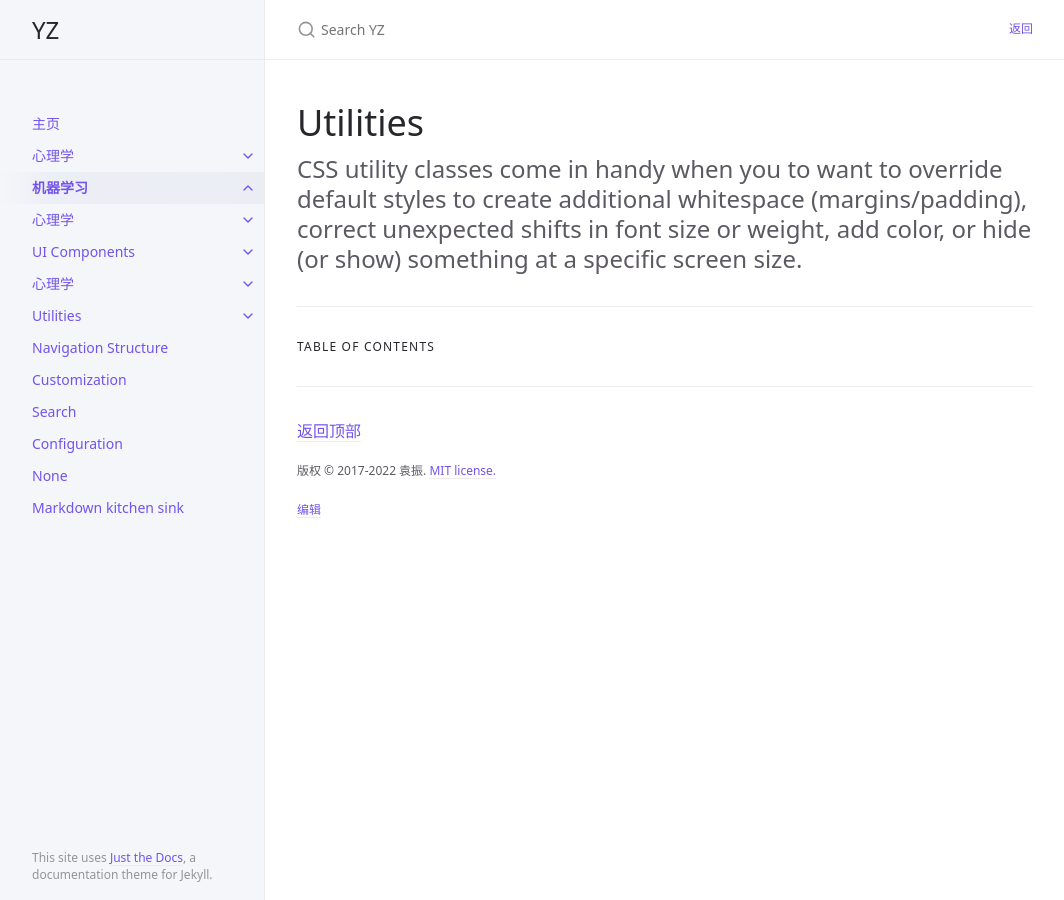
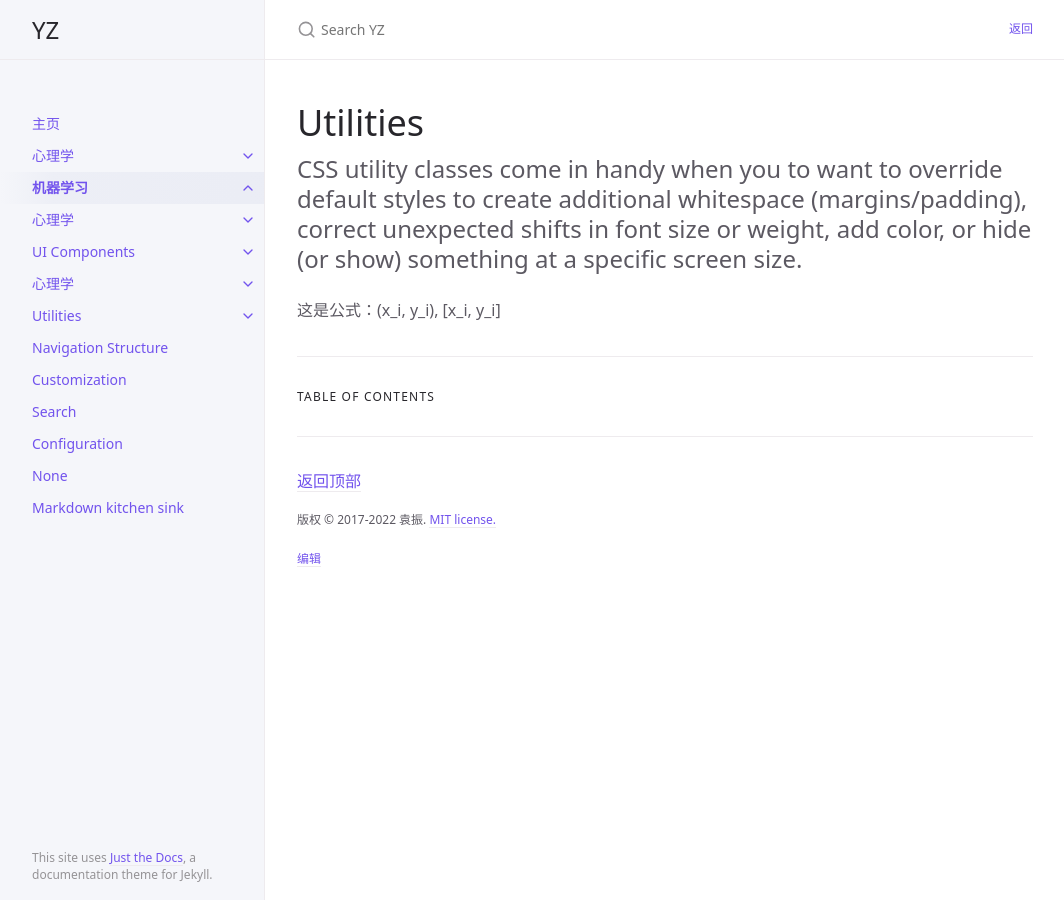
Before and after one commit to yz14/yyh, a Jekyll site: the page built from docs/ml/1.md, in a window 1280 px wide. Shown: the whole page, without its empty margins (107-1171 px from the left). Built offline with Jekyll 4.4.1, drawn with Linux system fonts in a browser that asks for light colours.

Commit message:
Update 1.md

```diff
--- a/docs/ml/1.md
+++ b/docs/ml/1.md
@@ -11,3 +11,5 @@ permalink: docs/ml
 
 CSS utility classes come in handy when you to want to override default styles to create additional whitespace (margins/padding), correct unexpected shifts in font size or weight, add color, or hide (or show) something at a specific screen size.
 {: .fs-6 .fw-300 }
+
+这是公式：\(x_i, y_i\), \[x_i, y_i\]
```
